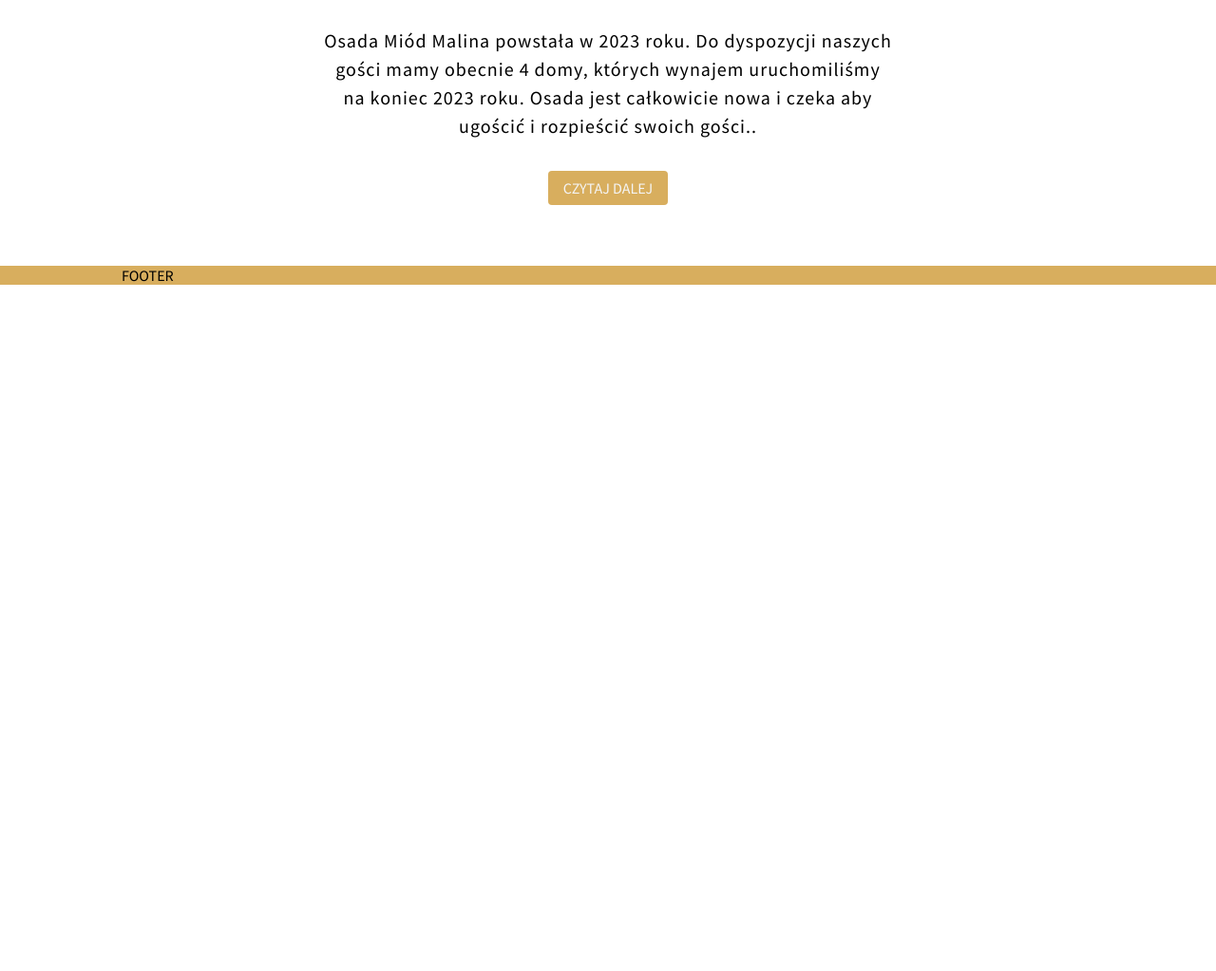
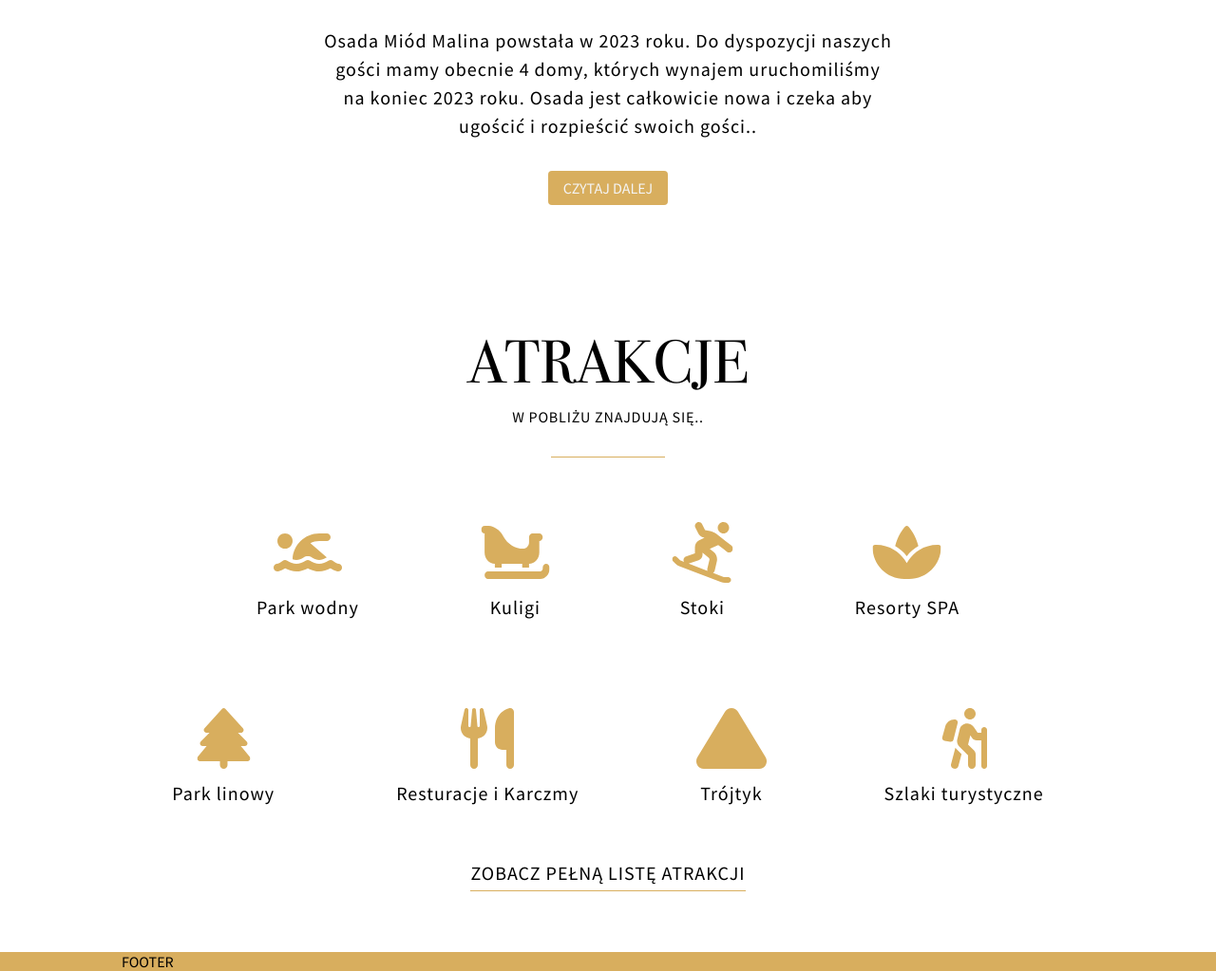
Before and after one commit to DariaYurko/holiday-resort, a website built with Vite: page src/index.html in a window 1280 px wide. Shown: the part 1134-2157 px from the top of the page at 95% size. Before the commit the page ends 1434 px from the top, so only its background shows below. Built offline with nearby package versions, Linux system fonts and the light colour scheme.

Commit message:
add section activity

```diff
--- a/src/index.html
+++ b/src/index.html
@@ -16,6 +16,7 @@
       <!-- Loads the specified .html file -->
       <load src="./partials/hero.html" />
       <load src="./partials/about.html" />
+      <load src="./partials/activity.html" />
     </main>
 
     <load src="./partials/footer.html" />
--- /dev/null
+++ b/src/partials/activity.html
@@ -0,0 +1,45 @@
+<section class="page__activity activity">
+    <div class="activity__container">
+        <div class="activity__header header-block">
+            <h2 class="header-block__title section-title">ATRAKCJE</h2>
+            <h3 class="header-block__subtitle section-subtitle">W POBLIŻU ZNAJDUJĄ SIĘ..</h3>
+        </div>
+
+        <ul class="activity__list">
+            <li class="activity__item item-activity">
+                <img class="item-activity__icon" src="../img/icons/01.svg" alt="icon">
+                <p class="item-activity__label">Park wodny</p>
+            </li>
+            <li class="activity__item item-activity">
+                <img class="item-activity__icon" src="../img/icons/02.svg" alt="icon">
+                <p class="item-activity__label">Kuligi</p>
+            </li>
+            <li class="activity__item item-activity">
+                <img class="item-activity__icon" src="../img/icons/03.svg" alt="icon">
+                <p class="item-activity__label">Stoki</p>
+            </li>
+            <li class="activity__item item-activity">
+                <img class="item-activity__icon" src="../img/icons/04.svg" alt="icon">
+                <p class="item-activity__label">Resorty SPA</p>
+            </li>
+            <li class="activity__item item-activity">
+                <img class="item-activity__icon" src="../img/icons/05.svg" alt="icon">
+                <p class="item-activity__label">Park linowy</p>
+            </li>
+            <li class="activity__item item-activity">
+                <img class="item-activity__icon" src="../img/icons/06.svg" alt="icon">
+                <p class="item-activity__label">Resturacje i Karczmy</p>
+            </li>
+            <li class="activity__item item-activity">
+                <img class="item-activity__icon" src="../img/icons/07.svg" alt="icon">
+                <p class="item-activity__label">Trójtyk</p>
+            </li>
+            <li class="activity__item item-activity">
+                <img class="item-activity__icon" src="../img/icons/08.svg" alt="icon">
+                <p class="item-activity__label">Szlaki turystyczne</p>
+            </li>
+        </ul>
+
+        <a class="activity__link" href="#">ZOBACZ PEŁNĄ LISTĘ ATRAKCJI</a>
+    </div>
+</section>
--- /dev/null
+++ b/src/scss/_activity.scss
@@ -0,0 +1,111 @@
+.page {
+    // .page__activity
+    &__activity {
+    }
+}
+
+.activity {
+    // .activity__container
+    &__container {
+        display: flex;
+        flex-direction: column;
+        align-items: center;
+        row-gap: 4rem;
+
+        @media only screen and (max-width: 768.98px) {
+            row-gap: 3rem;
+        }
+
+        @media only screen and (max-width: 424.98px) {
+            row-gap: 2rem;
+        }
+    }
+    // .activity__header
+    &__header {
+    }
+    // .activity__list
+    &__list {
+        align-self: stretch;
+        max-width: 930px;
+        margin: 0 auto;
+
+        display: flex;
+        justify-content: center;
+        flex-wrap: wrap;
+        column-gap: 128px;
+        row-gap: 96px;
+
+        @media only screen and (max-width: 991.98px) {
+            column-gap: 90px;
+            row-gap: 70px;
+        }
+        @media only screen and (max-width: 424.98px) {
+            flex-direction: column;
+            justify-content: flex-start;
+            row-gap: 20px;
+        }
+    }
+    // .activity__item
+    &__item {
+        flex: 0 1 auto;
+
+        @media only screen and (max-width: 424.98px) {
+            flex-grow: 1;
+        }
+    }
+    // .activity__link
+    &__link {
+        text-transform: uppercase;
+        font-size: 1.25rem;
+        letter-spacing: 0.0625rem;
+
+        border-bottom: 1px solid $accent-color;
+        padding-bottom: 0.5rem;
+        transition:
+            border 150ms ease-in,
+            color 150ms ease-in;
+
+        @media only screen and (max-width: 424.98px) {
+            font-size: 1rem;
+        }
+
+        &:hover {
+            @media (any-hover: hover) {
+                border-bottom: 1px solid $color-text-primary;
+                color: $accent-color;
+            }
+        }
+    }
+}
+
+.item-activity {
+    display: flex;
+    flex-direction: column;
+    align-items: center;
+    row-gap: 16px;
+
+    @media only screen and (max-width: 424.98px) {
+        flex-direction: row;
+        column-gap: 20px;
+    }
+
+    &__icon {
+        flex-grow: 1;
+        @media only screen and (max-width: 424.98px) {
+            flex-grow: 0;
+        }
+    }
+
+    // .item-activity__label
+    &__label {
+        font-size: 20px;
+        letter-spacing: 1px;
+
+        @media only screen and (max-width: 767.98px) {
+            font-size: 16px;
+        }
+        @media only screen and (max-width: 424.98px) {
+            font-size: 12px;
+        }
+    }
+}
--- a/src/scss/styles.scss
+++ b/src/scss/styles.scss
@@ -20,4 +20,5 @@
 // --------- Сonnecting partials styles --------
 @import "./hero";
 @import "./about";
+@import "./activity";
 @import "./footer";
```
Also changed, not shown: src/css/styles.css, src/img/icons/01.svg (added), src/img/icons/02.svg (added), src/img/icons/03.svg (added), src/img/icons/04.svg (added), src/img/icons/05.svg (added), src/img/icons/06.svg (added), src/img/icons/07.svg (added), src/img/icons/08.svg (added).
